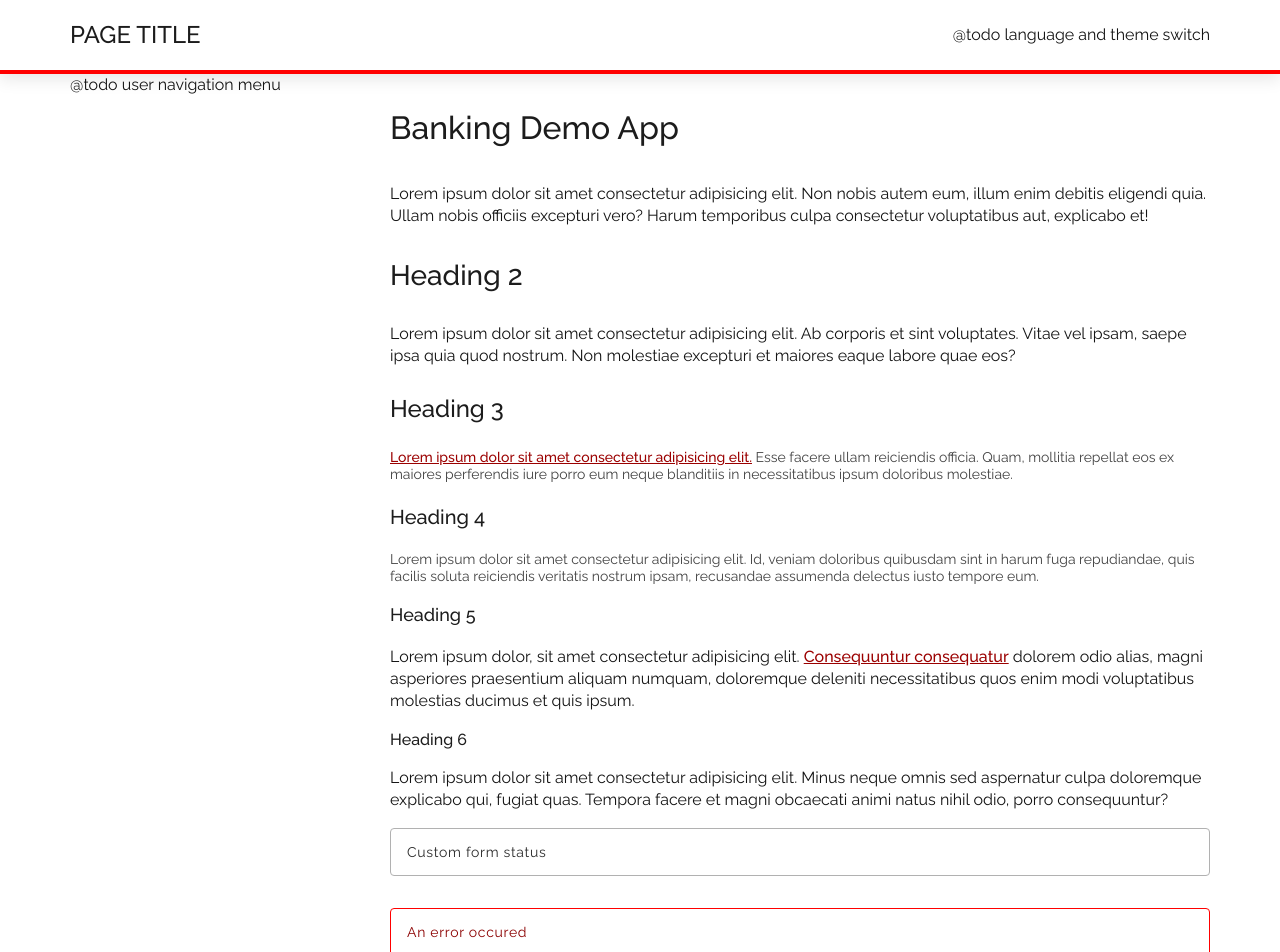
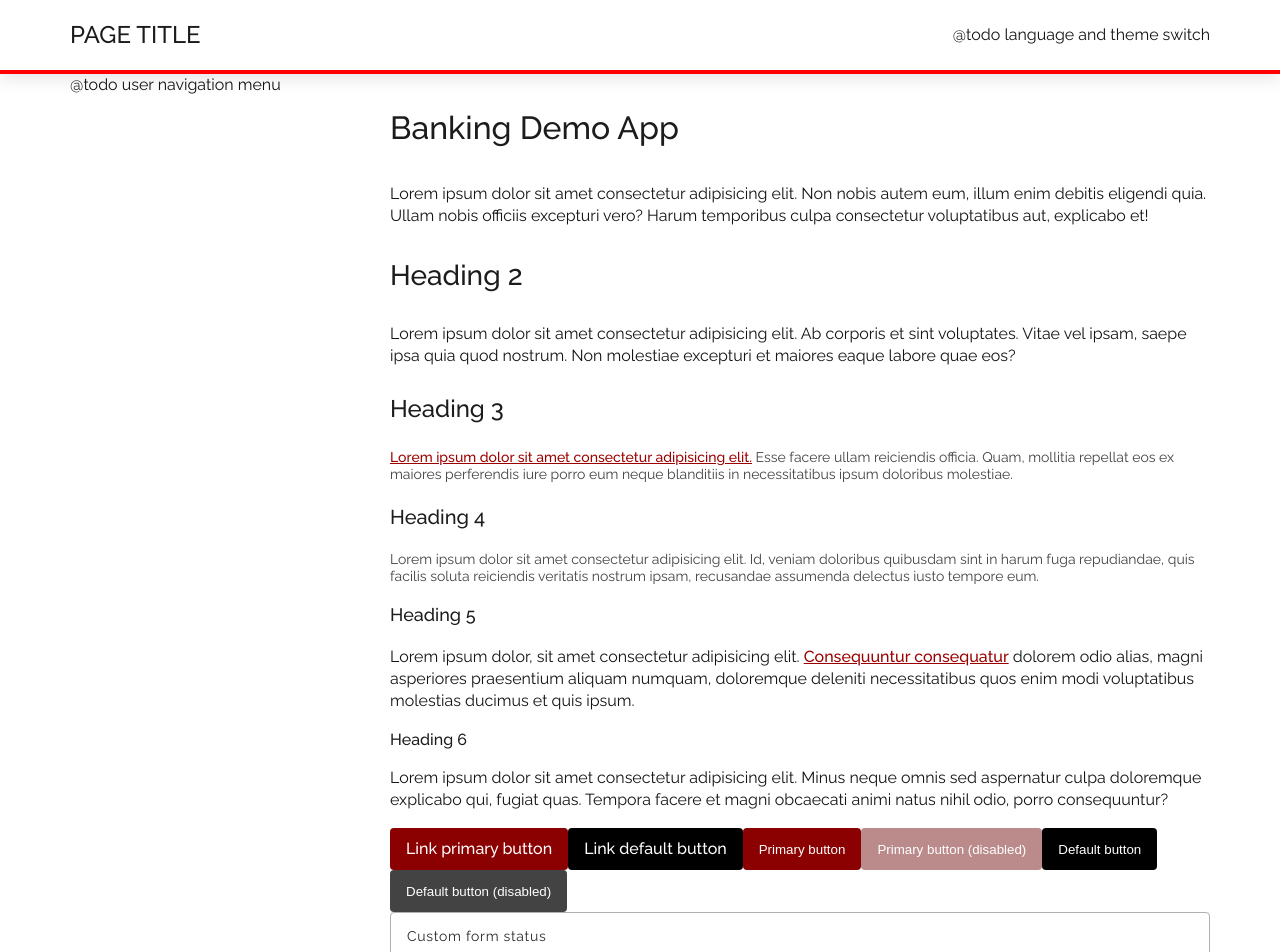
Before and after one commit to ArtemGrachov/banking-vue, a Vue app: page / in a window 1280 px wide. Shown: the top 952 px of the page. Built offline with nearby package versions, Linux system fonts and the light colour scheme.

Commit message:
feat: buttons, BDA-59

```diff
--- /dev/null
+++ b/src/components/buttons/Button.vue
@@ -0,0 +1,38 @@
+<script setup lang="ts">
+import { type AnchorHTMLAttributes, type ButtonHTMLAttributes, computed } from 'vue';
+
+interface IProps {
+  variant?: 'default' | 'primary';
+  as?: 'button' | 'a';
+}
+
+const { variant, as = 'button' } = defineProps<IProps>();
+
+const hostClassNames = computed(() => {
+  const result: string[] = [];
+
+  if (variant === 'primary') {
+    result.push('_primary')
+  }
+
+  return result;
+});
+</script>
+
+<template>
+  <component :is="as" class="button" :class="hostClassNames">
+    <slot />
+  </component>
+</template>
+
+<style lang="scss" scoped>
+@use '/src/styles/mixins/buttons.scss' as buttons;
+
+.button {
+  @include buttons.button();
+
+  &._primary {
+    @include buttons.button-primary();
+  }
+}
+</style>
--- a/src/styles/mixins/buttons.scss
+++ b/src/styles/mixins/buttons.scss
@@ -1,3 +1,5 @@
+@use './breakpoints.scss';
+
 @mixin base {
   cursor: pointer;
   transition: 200ms;
@@ -7,8 +9,79 @@
   }
 }
 
+@mixin button() {
+  @include base();
+
+  height: 42px;
+  width: 100%;
+  border: none;
+  transition: 200ms;
+  display: inline-flex;
+  align-items: center;
+  justify-content: center;
+  text-align: center;
+  border-radius: 4px;
+  text-decoration: none;
+  gap: 8px;
+  padding: 0 16px;
+  background: black;
+  color: white;
+
+  @include breakpoints.sm() {
+    width: auto;
+  }
+
+  &:hover {
+    background: #434343;
+  }
+
+  &:active {
+    background: red;
+  }
+
+  &:disabled {
+    cursor: not-allowed;
+
+    background: #434343;
+
+    &:hover {
+      background: #434343;
+    }
+
+    &:active {
+      background: #434343;
+    }
+  }
+}
+
+@mixin button-primary {
+  background: darkred;
+
+  &:hover {
+    background: red;
+  }
+
+  &:active {
+    background: orange;
+  }
+
+  &:disabled {
+    cursor: not-allowed;
+
+    background: #bb8b8b;
+
+    &:hover {
+      background: #bb8b8b;
+    }
+
+    &:active {
+      background: #bb8b8b;
+    }
+  }
+}
+
 @mixin icon() {
-  @include base;
+  @include base();
 
   display: var(--button-display, inline-flex);
   align-items: center;
@@ -28,7 +101,6 @@
   }
 
   &:disabled {
-    cursor: not-allowed;
     color: #bb8b8b;
   }
 }
--- a/src/views/dashboard/ViewDashboard.vue
+++ b/src/views/dashboard/ViewDashboard.vue
@@ -1,4 +1,5 @@
 <script setup lang="ts">
+import Button from '@/components/buttons/Button.vue';
 import FormField from '@/components/forms/FormField.vue';
 import FormStatus from '@/components/forms/FormStatus.vue';
 import Input from '@/components/inputs/Input.vue';
@@ -43,6 +44,24 @@ import Input from '@/components/inputs/Input.vue';
     <p>
       Lorem ipsum dolor sit amet consectetur adipisicing elit. Minus neque omnis sed aspernatur culpa doloremque explicabo qui, fugiat quas. Tempora facere et magni obcaecati animi natus nihil odio, porro consequuntur?
     </p>
+    <Button as="a" href="#" variant="primary">
+      Link primary button
+    </Button>
+    <Button as="a" href="#">
+      Link default button
+    </Button>
+    <Button variant="primary">
+      Primary button
+    </Button>
+    <Button variant="primary" disabled>
+      Primary button (disabled)
+    </Button>
+    <Button>
+      Default button
+    </Button>
+    <Button disabled>
+      Default button (disabled)
+    </Button>
     <form v-on:submit.prevent>
       <FormStatus>
         Custom form status
@@ -64,6 +83,9 @@ import Input from '@/components/inputs/Input.vue';
         <template #label>Valid</template>
         <Input id="input-valid" type="text" class="valid" />
       </FormField>
+      <Button variant="primary">
+        Submit
+      </Button>
     </form>
   </div>
 </template>
```
